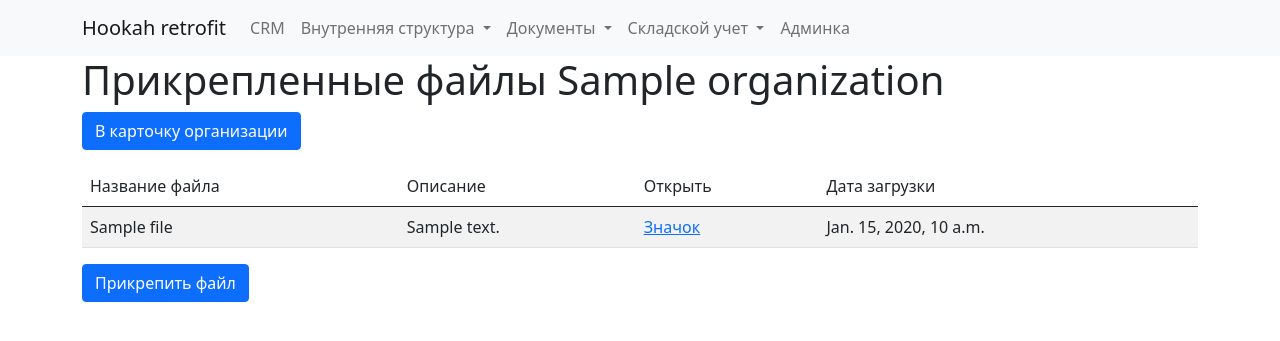
After one commit to Norvint/django_firm_manager, a Django app: template firmmanager/app_organizations/templates/app_organizations/organization_files.html in a window 1280 px wide. The commit adds this page. Shown: the top 341 px of the page. Run offline with Django 3.2, Linux system fonts and the light colour scheme; the template is opened without the code that fills it: most values are stand-ins (such as "Sample title", 1, 10 or a date in 2020); some libraries are stand-ins or nearby versions.

Commit message:
added files to organizations

```diff
--- a/firmmanager/app_organizations/models.py
+++ b/firmmanager/app_organizations/models.py
@@ -83,3 +83,6 @@ class OrganizationFile(models.Model):
     class Meta:
         verbose_name = 'Файл'
         verbose_name_plural = 'Файлы'
+
+    def __str__(self):
+        return self.title
--- a/firmmanager/app_organizations/templates/app_organizations/organization_detail.html
+++ b/firmmanager/app_organizations/templates/app_organizations/organization_detail.html
@@ -4,7 +4,7 @@
 
 {% block content %}
 <h1>Информация о организации</h1>
-<a href="{% url 'organizations_list' %}" class="btn btn-primary mb-3">Назад</a>
+<a href="{% url 'organization_files_list' object.id %}" class="btn btn-primary mb-3">Прикрепленные файлы</a>
 
 <div class="mb-5 col-8">
     <div class="card">
--- /dev/null
+++ b/firmmanager/app_organizations/templates/app_organizations/organization_files.html
@@ -0,0 +1,36 @@
+{% extends 'base.html' %}
+
+{% block title %}Прикрепленные файлы{% endblock %}
+
+{% block content %}
+<h1>Прикрепленные файлы {{ organization }}</h1>
+<a href="{% url 'organization_detail' organization.id %}" class="btn btn-primary mb-3">В карточку организации</a>
+
+
+{% if files %}
+<table class="table table-striped">
+    <thead>
+        <tr>
+            <td>Название файла</td>
+            <td>Описание</td>
+            <td>Открыть</td>
+            <td>Дата загрузки</td>
+        </tr>
+    </thead>
+    <tbody>
+    {% for file in files %}
+        <tr>
+            <td>{{ file.title }}</td>
+            <td>{{ file.description }}</td>
+            <td>
+                <a href="{% url 'organization_file_download' file.id %}" target="_blank">Значок</a>
+            </td>
+            <td>{{ file.created_at }}</td>
+        </tr>
+    {% endfor %}
+    </tbody>
+</table>
+{% endif %}
+
+<a href="{% url 'organization_file_create' organization.id %}" class="btn btn-primary mb-3">Прикрепить файл</a>
+{% endblock %}
--- a/firmmanager/app_organizations/urls.py
+++ b/firmmanager/app_organizations/urls.py
@@ -1,12 +1,16 @@
 from django.urls import path
 
 from app_organizations.views import BankCreateView, BankDetailView, BankListView, OrganizationCreateView, \
-    OrganizationDetailView, OrganizationListView, WorkerCreateView, WorkerDetailView, WorkerListView, WorkerEditView
+    OrganizationDetailView, OrganizationListView, WorkerCreateView, WorkerDetailView, WorkerListView, WorkerEditView, \
+    OrganizationFileList, download_organization_file, OrganizationFileCreate
 
 urlpatterns = [
     path('', OrganizationListView.as_view(), name='organizations_list'),
     path('create-organization/', OrganizationCreateView.as_view(), name='organization_create'),
     path('<int:pk>', OrganizationDetailView.as_view(), name='organization_detail'),
+    path('<int:pk>/files', OrganizationFileList.as_view(), name='organization_files_list'),
+    path('<int:pk>/files/create', OrganizationFileCreate.as_view(), name='organization_file_create'),
+    path('files/<int:pk>/download', download_organization_file, name='organization_file_download'),
     path('banks/', BankListView.as_view(), name='banks_list'),
     path('banks/create-bank/', BankCreateView.as_view(), name='bank_create'),
     path('banks/<int:pk>', BankDetailView.as_view(), name='bank_detail'),
```
Also changed, not shown: firmmanager/app_organizations/forms.py (+7 -1 lines), firmmanager/app_organizations/templates/app_organizations/organization_file_create.html (added, +14 -0 lines), firmmanager/app_organizations/views.py (+58 -2 lines), firmmanager/app_documents/migrations/0001_initial.py (added), firmmanager/app_documents/migrations/0002_auto_20210316_2102.py (added), firmmanager/app_documents/migrations/0003_auto_20210316_2102.py (added), firmmanager/app_organizations/migrations/0001_initial.py (added), firmmanager/app_organizations/migrations/0002_organizationfile.py (added), firmmanager/app_organizations/migrations/0003_auto_20210317_2258.py (added), firmmanager/app_organizations/migrations/0004_organizationfile_organization.py (added), firmmanager/app_storage/migrations/0001_initial.py (added), firmmanager/app_storage/migrations/0002_auto_20210316_2102.py (added), firmmanager/app_storage/migrations/0003_product_description.py (added).
